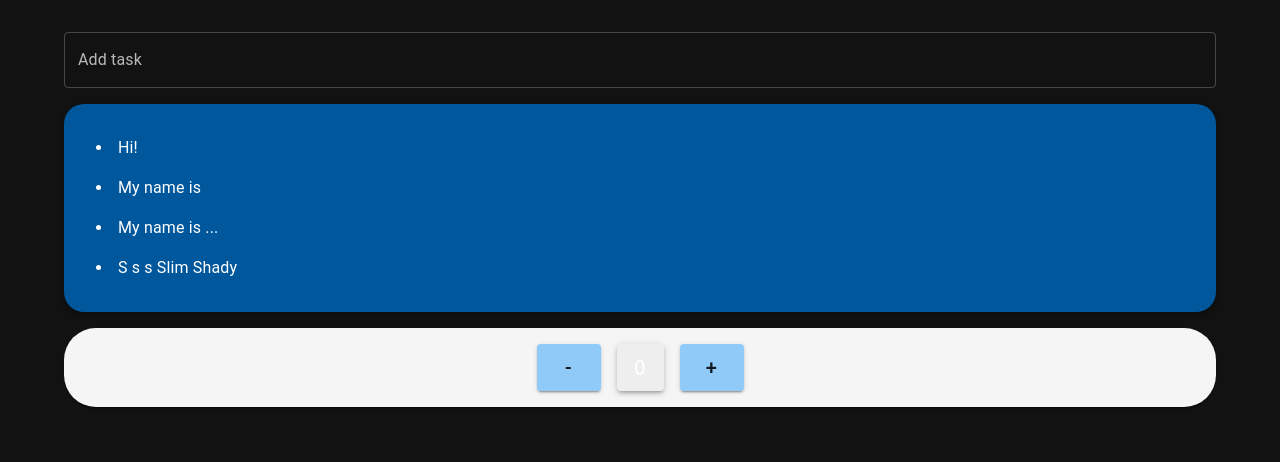
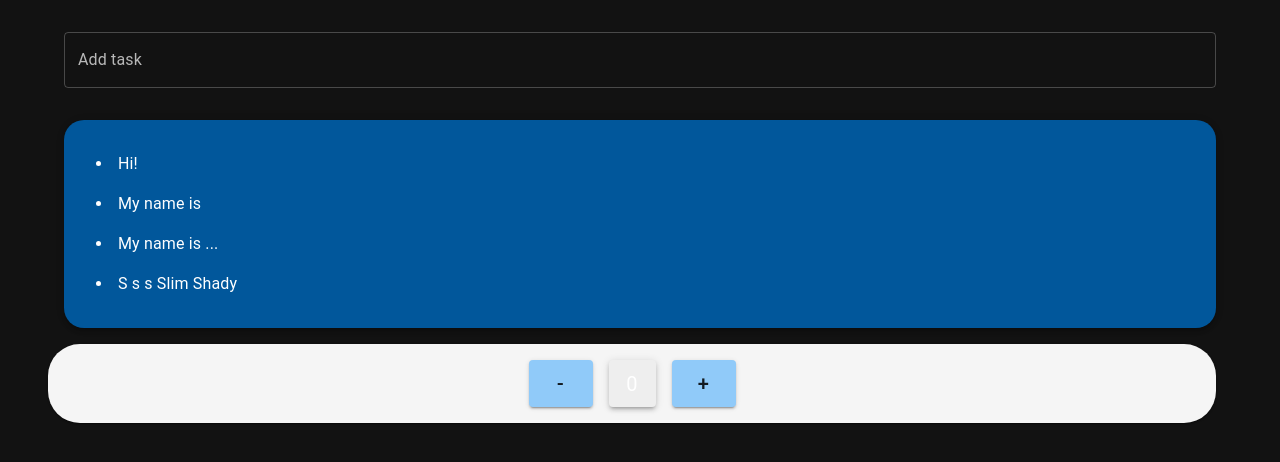
Before and after one commit to PiotrAdamowicz/bimally-todoapp, a React (Vite) app: page / in a window 1280 px wide. Shown: the top 462 px of the page. Built offline with nearby package versions, Linux system fonts and the light colour scheme.

Commit message:
chore: added grid layout

```diff
--- a/src/pages/Home/Home.tsx
+++ b/src/pages/Home/Home.tsx
@@ -1,15 +1,23 @@
 import React from 'react';
+
 import TodoList from '@/components/TodoList/TodoList';
 import { Container } from '@mui/material';
 import Counter from '@/components/Counter/Counter';
 import AddTodo from '@/components/todos/AddTodo';
+import Grid from '@mui/material/Grid';
 
 const Home = () => {
   return (
     <Container sx={{ py: 2, position: 'relative' }}>
-      <AddTodo />
-      <TodoList />
-      <Counter />
+      <Grid container spacing={2}>
+        <Grid item xs={12}>
+          <AddTodo />
+        </Grid>
+        <Grid item xs={12}>
+          <TodoList />
+        </Grid>
+        <Counter />
+      </Grid>
     </Container>
   );
 };
```
